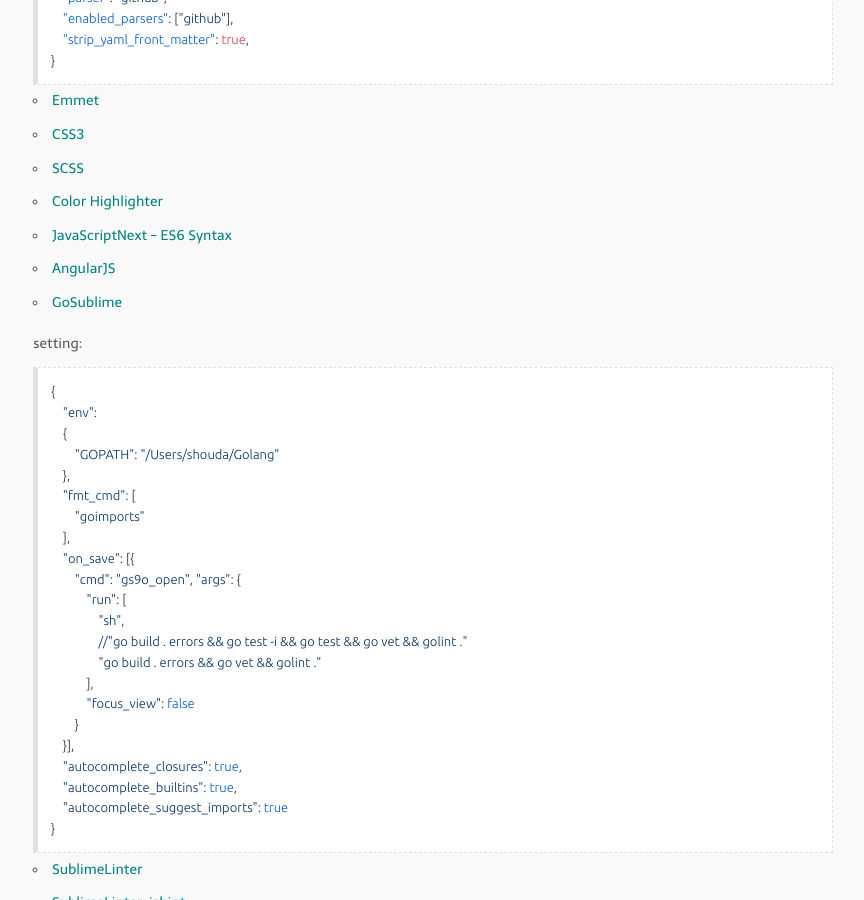
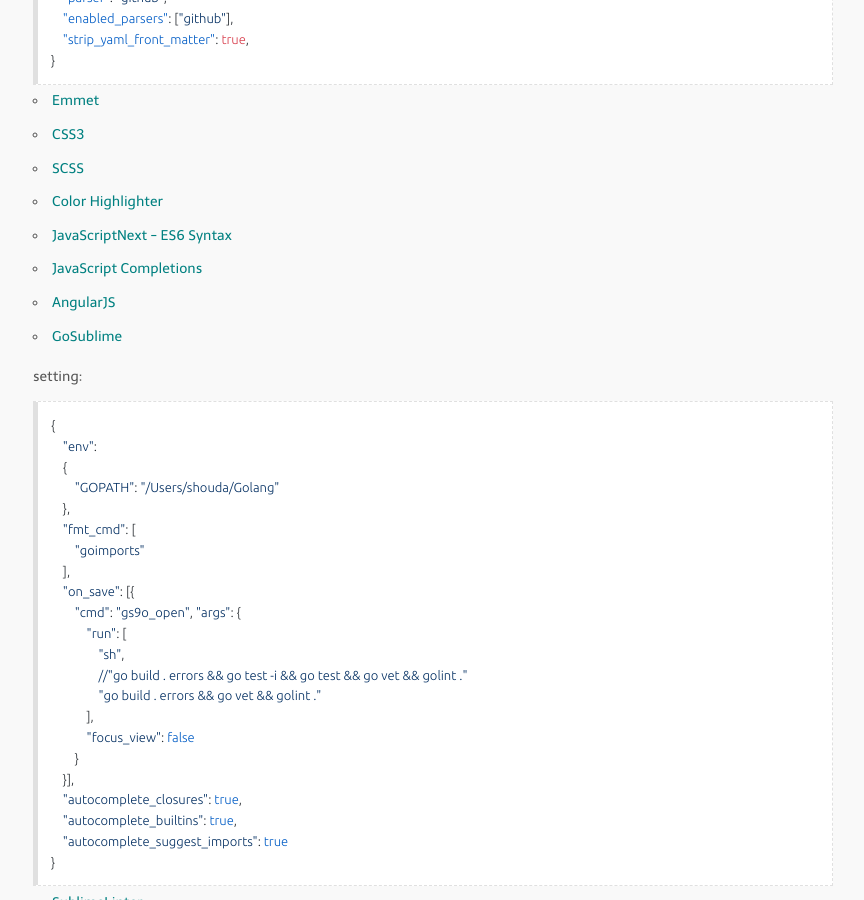
Before and after one commit to shouda/shouda.github.io, a Jekyll site: the page built from _posts/2015-02-12-sublime-text-3-setup.markdown, in a window 1280 px wide and 900 px high, scrolled down 787 px. Shown: the whole window, without its empty margins (207-1071 px from the left). Built offline with Jekyll 4.4.1, drawn with Linux system fonts in a browser that asks for light colours; nearby versions of some CDN libraries; Markdown is read by kramdown in place of the engine named in the settings.

Commit message:
add package

```diff
--- a/_posts/2015-02-12-sublime-text-3-setup.markdown
+++ b/_posts/2015-02-12-sublime-text-3-setup.markdown
@@ -41,6 +41,7 @@
 * [SCSS](https://packagecontrol.io/packages/SCSS)
 * [Color Highlighter](https://packagecontrol.io/packages/Color%20Highlighter)
 * [JavaScriptNext - ES6 Syntax](https://packagecontrol.io/packages/JavaScriptNext%20-%20ES6%20Syntax)
+* [JavaScript Completions](https://packagecontrol.io/packages/JavaScript%20Completions)
 * [AngularJS](https://packagecontrol.io/packages/AngularJS)
 * [GoSublime](https://packagecontrol.io/packages/GoSublime)
 
```
